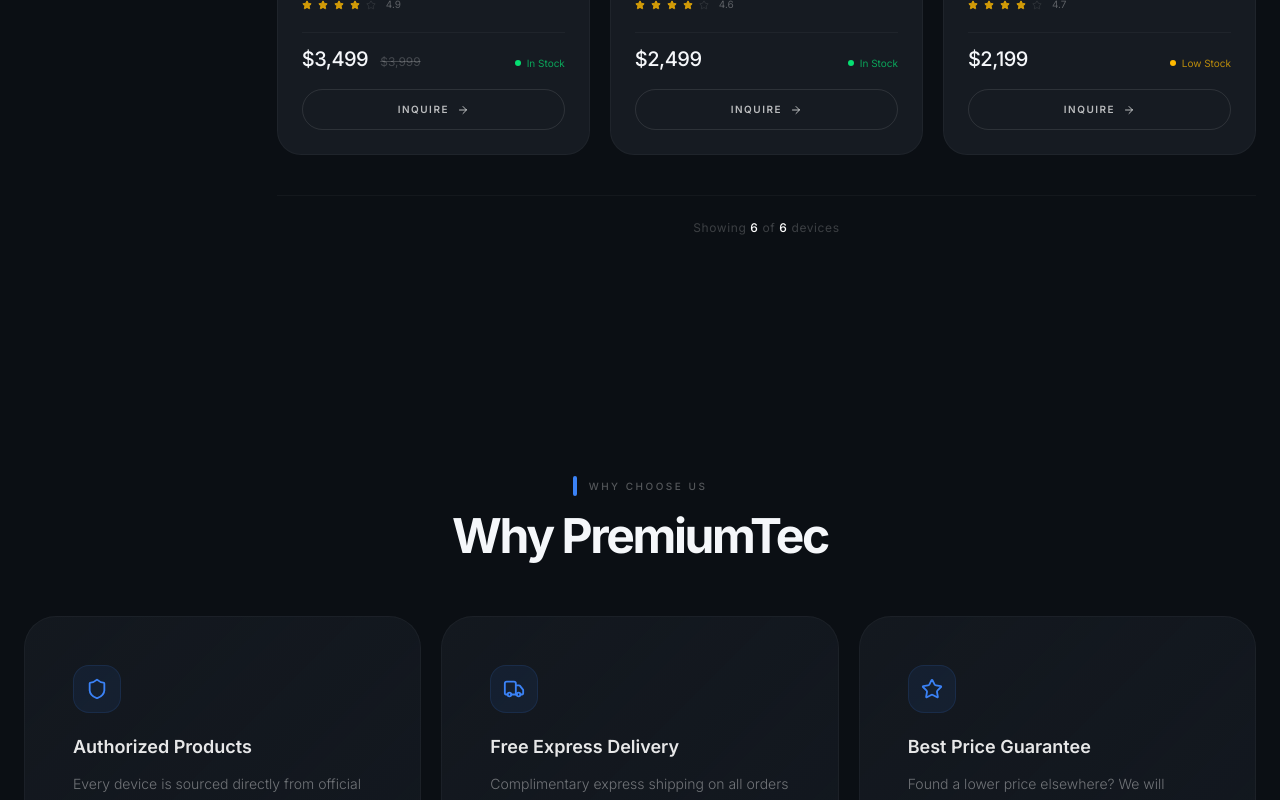
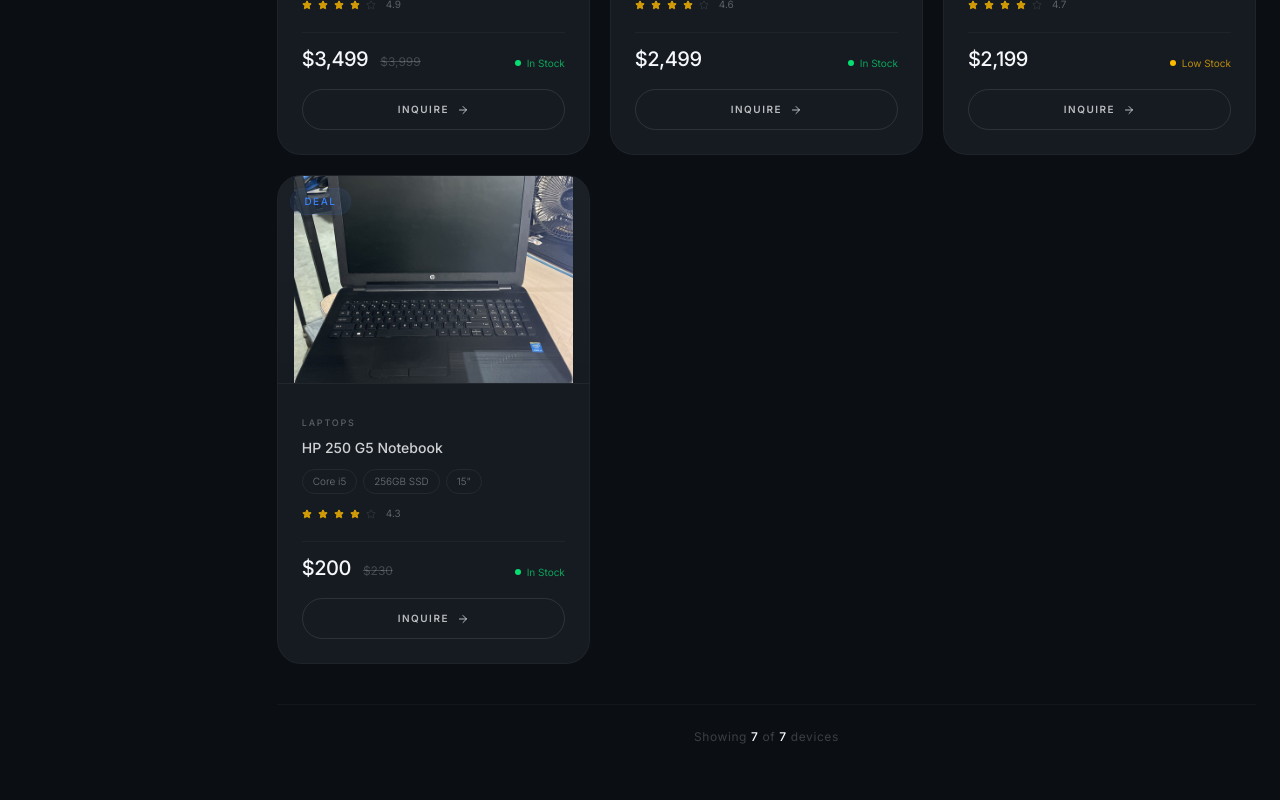
Before and after one commit to guvazakundai-pixel/premiumtec, a Next.js app: page / in a window 1280 px wide. Shown: the part 3120-3920 px from the top of the page. Built offline with nearby package versions, Linux system fonts and the light colour scheme.

Commit message:
feat: add HP 250 G5 Notebook product
- Added product to data.js and homepage (id:7, 00 - 30)
- Real product image (public/images/hp-250-g5.jpg)
- Specs: Core i5 6th Gen, 8GB RAM, 256GB SSD, Win 11 Pro, 15in
- Updated filter options and category count

```diff
--- a/app/cart/page.js
+++ b/app/cart/page.js
@@ -13,7 +13,7 @@
   const handleCheckout = () => {
     const msg = items.map(i => `${i.name} x${i.qty} — $${(i.price * i.qty).toLocaleString()}`).join('\n');
     const total = `\n\nTotal: $${totalPrice.toLocaleString()}\n\nHi PremiumTec, I'd like to order the items above. Please confirm availability and payment options.`;
-    window.open(`https://wa.me/263775685616?text=${encodeURIComponent(msg + total)}`, '_blank');
+    window.open(`https://wa.me/263780579633?text=${encodeURIComponent(msg + total)}`, '_blank');
   };
 
   const handleClear = () => {
--- a/app/components/Footer.js
+++ b/app/components/Footer.js
@@ -96,13 +96,13 @@
               <p>Sirus Mall, 1st Floor, Harare</p>
               <p className="pt-1">Mon – Sat: 08:30 – 17:00</p>
               <p className="pt-1">
-                <a href="tel:+263775685616" className="hover:text-white/60 transition-colors">+263 775 685 616</a>
+                <a href="tel:+263780579633" className="hover:text-white/60 transition-colors">+263 780 579 633</a>
               </p>
               <p>
                 <a href="tel:+263708463628" className="hover:text-white/60 transition-colors">+263 708 463 628</a>
               </p>
               <p className="pt-1">
-                <a href="https://wa.me/263775685616" target="_blank" rel="noopener noreferrer" className="text-[#3B82F6] hover:text-white transition-colors">
+                <a href="https://wa.me/263780579633" target="_blank" rel="noopener noreferrer" className="text-[#3B82F6] hover:text-white transition-colors">
                   WhatsApp Us
                 </a>
               </p>
--- a/app/components/WhatsAppButton.js
+++ b/app/components/WhatsAppButton.js
@@ -3,7 +3,7 @@
 import { useState } from 'react';
 import { MessageCircle, X } from 'lucide-react';
 
-const WHATSAPP_NUMBER = '263775685616';
+const WHATSAPP_NUMBER = '263780579633';
 
 export default function WhatsAppButton() {
   const [open, setOpen] = useState(false);
--- a/app/contact/page.js
+++ b/app/contact/page.js
@@ -13,7 +13,7 @@
     e.preventDefault();
     if (!name || !email) return;
     const body = `Hi PremiumTec, I'd like to get in touch:\n\nName: ${name}\nEmail: ${email}\nMessage: ${message}`;
-    window.open(`https://wa.me/263775685616?text=${encodeURIComponent(body)}`, '_blank');
+    window.open(`https://wa.me/263780579633?text=${encodeURIComponent(body)}`, '_blank');
   };
 
   return (
@@ -66,7 +66,7 @@
                 </div>
                 <div className="flex items-start gap-3">
                   <Phone size={16} className="text-[#3B82F6] mt-0.5 shrink-0" />
-                  <div><p className="text-sm text-white/70">+263 775 685 616</p><p className="text-xs text-white/40">+263 708 463 628</p></div>
+                  <div><p className="text-sm text-white/70">+263 780 579 633</p><p className="text-xs text-white/40">+263 708 463 628</p></div>
                 </div>
               </div>
             </div>
--- a/app/layout.js
+++ b/app/layout.js
@@ -44,7 +44,7 @@
               name: "PremiumTec",
               description: "Curated premium technology — flagship phones and premium laptops in Zimbabwe.",
               url: "https://premiumtec.vercel.app",
-              telephone: "+263775685616",
+              telephone: "+263780579633",
               address: {
                 "@type": "PostalAddress",
                 streetAddress: "Corner Speke & Mbuya Nehanda, Sirus Mall, 1st Floor",
--- a/app/page.js
+++ b/app/page.js
@@ -124,12 +124,25 @@
       </svg>
     )
   },
+  {
+    id: 7, name: 'HP 250 G5 Notebook', category: 'Laptops',
+    processor: 'Core i5 6th Gen', storage: '256GB SSD',
+    display: '15" HD', price: 200, originalPrice: 230,
+    badge: 'DEAL', inStock: true, rating: 4.3,
+    Image: () => (
+      <img
+        src="/images/hp-250-g5.jpg"
+        alt="HP 250 G5 Notebook"
+        className="w-full h-full object-contain p-4"
+      />
+    )
+  },
 ];
 
 const filterOptions = {
   Category: ['Phones', 'Laptops'],
-  Processor: ['A18 Pro', 'Snapdragon 8 Gen 4', 'Snapdragon 8s Gen 3', 'Apple M4 Max', 'Intel Core Ultra 9', 'AMD Ryzen AI 9'],
-  Storage: ['256GB', '512GB', '1TB', '2TB', '4TB'],
+  Processor: ['A18 Pro', 'Snapdragon 8 Gen 4', 'Snapdragon 8s Gen 3', 'Apple M4 Max', 'Intel Core Ultra 9', 'AMD Ryzen AI 9', 'Core i5 6th Gen'],
+  Storage: ['256GB', '512GB', '1TB', '2TB', '4TB', '256GB SSD'],
 };
 
 function lcg(seed) {
--- a/app/privacy/page.js
+++ b/app/privacy/page.js
@@ -57,7 +57,7 @@
 
           <Section title="7. Contact Us">
             <p>If you have any questions about this Privacy Policy, please contact us:</p>
-            <p className="text-white/60">WhatsApp: +263 775 685 616<br />Email: Via our contact form at premiumtec.vercel.app/contact<br />Visit: Sirus Mall, 1st Floor, Harare, Zimbabwe</p>
+            <p className="text-white/60">WhatsApp: +263 780 579 633<br />Email: Via our contact form at premiumtec.vercel.app/contact<br />Visit: Sirus Mall, 1st Floor, Harare, Zimbabwe</p>
           </Section>
         </div>
       </div>
--- a/app/products/[slug]/page.js
+++ b/app/products/[slug]/page.js
@@ -33,7 +33,7 @@
 
   const handleWhatsApp = () => {
     const msg = `Hi PremiumTec, I'd like to buy:\n\nProduct: ${product.name}\nPrice: $${product.price.toLocaleString()}\n\nPlease confirm availability and payment options.`;
-    window.open(`https://wa.me/263775685616?text=${encodeURIComponent(msg)}`, '_blank');
+    window.open(`https://wa.me/263780579633?text=${encodeURIComponent(msg)}`, '_blank');
   };
 
   return (
--- a/app/products/data.js
+++ b/app/products/data.js
@@ -53,6 +53,15 @@
     description: 'Ultra-slim gaming powerhouse with AMD Ryzen AI 9, NVIDIA GeForce RTX 40 series, and a blazing-fast 240Hz OLED display.',
     features: ['AMD Ryzen AI 9 HX 370', '16" 2.5K OLED 240Hz', 'NVIDIA GeForce RTX 4070', '1TB / 2TB SSD', '16GB DDR5 RAM', 'RGB keyboard'],
   },
+  {
+    id: 7, name: 'HP 250 G5 Notebook', category: 'Laptops',
+    slug: 'hp-250-g5',
+    processor: 'Core i5 6th Gen', storage: '256GB SSD',
+    display: '15" HD', price: 200, originalPrice: 230,
+    badge: 'DEAL', inStock: true, rating: 4.3, reviews: 3,
+    description: 'Reliable HP 250 G5 notebook powered by Intel Core i5 6th generation. Perfect for everyday productivity, with 8GB RAM and a fast 256GB SSD.',
+    features: ['Core i5 6th Generation', '8GB RAM', '256GB SSD', 'Windows 11 Pro', '15" HD Display', 'Lightweight design'],
+  },
 ];
 
 export function getProductBySlug(slug) {
@@ -65,5 +74,5 @@
 
 export const categories = [
   { slug: 'phones', name: 'Phones', icon: 'Smartphone', count: 3, desc: 'Premium flagship mobile technology' },
-  { slug: 'laptops', name: 'Laptops', icon: 'Monitor', count: 3, desc: 'Professional computing power' },
+  { slug: 'laptops', name: 'Laptops', icon: 'Monitor', count: 4, desc: 'Professional computing power' },
 ];
--- a/app/returns/page.js
+++ b/app/returns/page.js
@@ -41,7 +41,7 @@
 
           <Section title="Return Process">
             <ol className="list-decimal pl-5 space-y-1 text-white/40">
-              <li>Contact us via WhatsApp at +263 775 685 616 within 7 days of delivery</li>
+              <li>Contact us via WhatsApp at +263 780 579 633 within 7 days of delivery</li>
               <li>Provide your order number and reason for return</li>
               <li>Our team will provide return instructions and address</li>
               <li>Ship the item back in its original packaging</li>
@@ -59,7 +59,7 @@
 
           <Section title="Contact">
             <p>For return inquiries, reach out via:</p>
-            <p className="text-white/60">WhatsApp: +263 775 685 616<br />Call: +263 708 463 628<br />Visit: Sirus Mall, 1st Floor, Harare</p>
+            <p className="text-white/60">WhatsApp: +263 780 579 633<br />Call: +263 708 463 628<br />Visit: Sirus Mall, 1st Floor, Harare</p>
           </Section>
         </div>
       </div>
--- a/app/support/page.js
+++ b/app/support/page.js
@@ -24,7 +24,7 @@
     e.preventDefault();
     if (!email) return;
     const body = `Hi PremiumTec, I have a support question:\n\nEmail: ${email}\nMessage: ${msg}\n\nPlease get back to me.`;
-    window.open(`https://wa.me/263775685616?text=${encodeURIComponent(body)}`, '_blank');
+    window.open(`https://wa.me/263780579633?text=${encodeURIComponent(body)}`, '_blank');
   };
 
   return (
@@ -76,8 +76,8 @@
                 <button type="submit" className="w-full btn-premium btn-premium--primary text-[10px] justify-center">Send via WhatsApp →</button>
               </form>
               <div className="border-t border-white/[0.04] pt-4 space-y-2 text-xs text-white/50">
-                <p><span className="text-[#3B82F6]">Call:</span> +263 775 685 616</p>
-                <p><span className="text-[#3B82F6]">WhatsApp:</span> +263 775 685 616</p>
+                <p><span className="text-[#3B82F6]">Call:</span> +263 780 579 633</p>
+                <p><span className="text-[#3B82F6]">WhatsApp:</span> +263 780 579 633</p>
                 <p><span className="text-[#3B82F6]">Visit:</span> Sirus Mall, 1st Floor, Harare</p>
               </div>
             </div>
--- a/app/terms/page.js
+++ b/app/terms/page.js
@@ -48,7 +48,7 @@
           </Section>
 
           <Section title="8. Contact">
-            <p>For questions about these terms, contact us via WhatsApp at +263 775 685 616 or visit our showroom at Sirus Mall, 1st Floor, Harare.</p>
+            <p>For questions about these terms, contact us via WhatsApp at +263 780 579 633 or visit our showroom at Sirus Mall, 1st Floor, Harare.</p>
           </Section>
         </div>
       </div>
```
Also changed, not shown: public/images/hp-250-g5.jpg (added).
